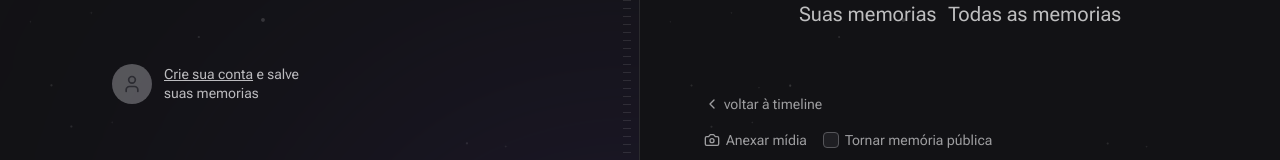
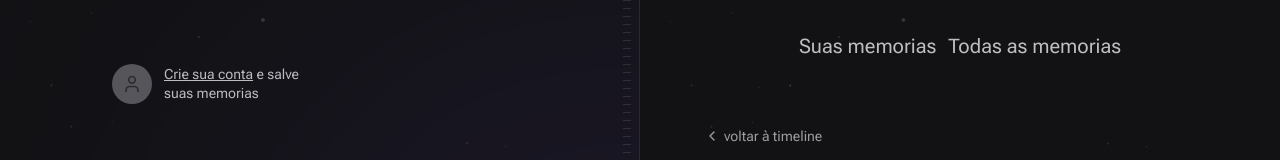
Before and after one commit to EduardoNGomes/NLW-SpaceTime-Web, a Next.js app: page /memories/new in a window 1280 px wide. Shown: the top 160 px of the page. Built offline with nearby package versions, Linux system fonts and the light colour scheme; no server answers; a web font is replaced by a local one.

Commit message:
fix: rename navigation menu

```diff
--- a/src/app/layout.tsx
+++ b/src/app/layout.tsx
@@ -9,7 +9,7 @@ import { SignIn } from '@/components/SignIn'
 import { Hero } from '@/components/Hero'
 import { Copyright } from '@/components/Copyright'
 import { cookies } from 'next/headers'
-import { CurrentPage } from '@/components/CurrentPage'
+import { NavigationMenu } from '@/components/NavigationMenu'
 const roboto = Roboto({ subsets: ['latin'], variable: '--font-roboto' })
 const baiJamJuree = BaiJamJuree({
   subsets: ['latin'],
@@ -43,7 +43,7 @@ export default function RootLayout({ children }: { children: ReactNode }) {
           </div>
 
           <div className="flex max-h-screen flex-col overflow-y-scroll bg-[url(../assets/bg-stars.svg)] bg-cover">
-            <CurrentPage />
+            <NavigationMenu />
             {children}
           </div>
         </main>
--- a/src/components/MediaPicker.tsx
+++ b/src/components/MediaPicker.tsx
@@ -3,10 +3,10 @@
 import { ChangeEvent, useState } from 'react'
 
 interface MediaPickerProps {
-  srcImg?: string
+  srcImg?: string | null
 }
 
-export function MediaPicker({ srcImg }: MediaPickerProps) {
+export function MediaPicker({ srcImg = null }: MediaPickerProps) {
   const [preview, setPreview] = useState<string | null>(null)
 
   function onFileSelected(event: ChangeEvent<HTMLInputElement>) {
@@ -32,14 +32,16 @@ export function MediaPicker({ srcImg }: MediaPickerProps) {
         className="invisible h-0 w-0"
       />
 
-      {preview ? (
+      {preview
+        ? preview && (
             // eslint-disable-next-line
         <img
               src={preview}
               alt=""
               className="aspect-video w-full rounded-lg object-cover"
             />
-      ) : (
+          )
+        : srcImg && (
             // eslint-disable-next-line
         <img
               src={srcImg}
--- a/src/components/CurrentPage.tsx
+++ b/src/components/NavigationMenu.tsx
@@ -2,13 +2,13 @@
 import Link from 'next/link'
 import { usePathname } from 'next/navigation'
 
-export function CurrentPage() {
+export function NavigationMenu() {
   const path = usePathname()
   const activePage = 'border-b-2 border-gray-50 text-xl text-gray-50'
   const defaultPage =
     'cursor-pointer border-b-2 border-transparent text-xl transition-all duration-300 hover:border-b-2 hover:border-solid hover:border-gray-50 hover:text-gray-50'
   return (
-    <div className="flex items-center justify-center gap-3 ">
+    <div className="flex items-center justify-center gap-3 pt-8">
       <Link href="/">
         <h1 className={path === '/' ? activePage : defaultPage}>
           Suas memorias
```
Also changed, not shown: 1 other file (tests, documents, lock files or other folders). Lines whose indentation alone changed are shown as unchanged.
